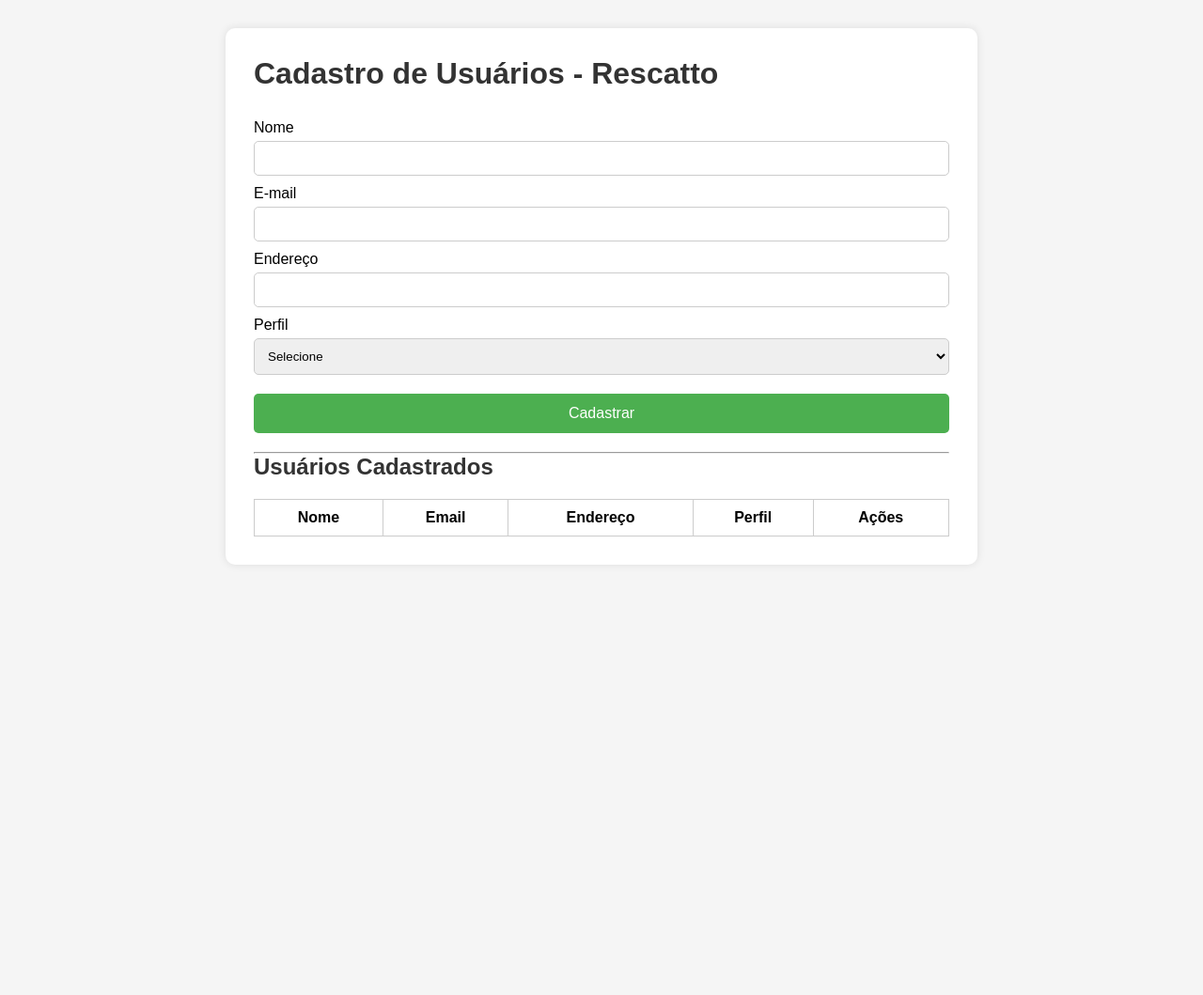
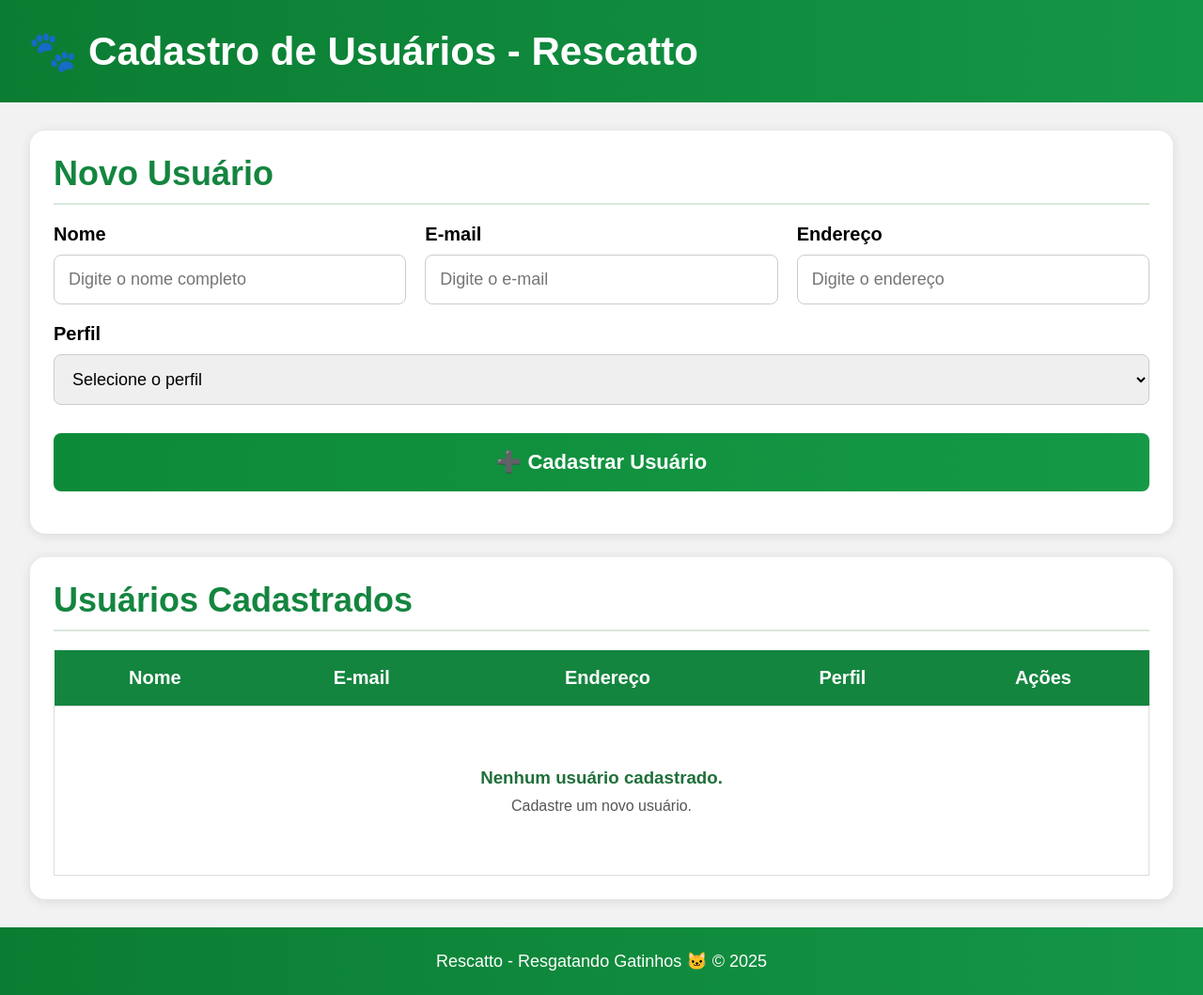
Before and after one commit to Debrah777/Projeto-Integrador, a plain HTML site: page interface/index.html in a window 1280 px wide. Shown: the whole page at 94% size. Before the commit the page ends 800 px from the top, so only its background shows below. Drawn offline with Linux system fonts and the light colour scheme.

Commit message:
hjjasfhfgsahrguh

```diff
--- a/back-end/script.js
+++ b/back-end/script.js
@@ -1,54 +1,80 @@
 const form = document.getElementById("formUsuario");
+
 const tabela = document.getElementById("tabelaUsuarios");
+
 const mensagem = document.getElementById("mensagem");
 
 let usuarios = [];
+
+// CADASTRAR
 
 form.addEventListener("submit", function(event){
 
     event.preventDefault();
 
-    const nome = document.getElementById("nome").value;
-    const email = document.getElementById("email").value;
-    const endereco = document.getElementById("endereco").value;
+    const nome = document.getElementById("nome").value.trim();
+
+    const email = document.getElementById("email").value.trim();
+
+    const endereco = document.getElementById("endereco").value.trim();
+
     const perfil = document.getElementById("perfil").value;
 
     // VALIDAÇÕES
 
-    if(nome === "" || email === "" || endereco === "" || perfil === ""){
+    if(
+        nome === "" ||
+        email === "" ||
+        endereco === "" ||
+        perfil === ""
+    ){
+
         mensagem.innerHTML = "Preencha todos os campos.";
+
         mensagem.style.color = "red";
+
         return;
     }
 
     if(!email.includes("@")){
+
         mensagem.innerHTML = "E-mail inválido.";
+
         mensagem.style.color = "red";
+
         return;
     }
 
-    // VERIFICAR E-MAIL DUPLICADO
+    // VERIFICAR EMAIL DUPLICADO
 
-    const emailExiste = usuarios.find(usuario => usuario.email === email);
+    const emailExiste = usuarios.find(
+        usuario => usuario.email === email
+    );
 
     if(emailExiste){
-        mensagem.innerHTML = "Erro: e-mail já cadastrado.";
+
+        mensagem.innerHTML = "E-mail já cadastrado.";
+
         mensagem.style.color = "red";
+
         return;
     }
 
-    // CADASTRO
+    // OBJETO
 
     const usuario = {
+
         nome,
         email,
         endereco,
         perfil
+
     };
 
     usuarios.push(usuario);
 
     mensagem.innerHTML = "Usuário cadastrado com sucesso.";
+
     mensagem.style.color = "green";
 
     atualizarTabela();
@@ -57,63 +83,120 @@
 
 });
 
+// ATUALIZAR TABELA
+
 function atualizarTabela(){
 
     tabela.innerHTML = "";
 
+    // SEM USUÁRIOS
+
+    if(usuarios.length === 0){
+
+        tabela.innerHTML = `
+
+            <tr class="sem-usuarios">
+
+                <td colspan="5">
+
+                    <div class="vazio">
+
+                        <h3>
+                            Nenhum usuário cadastrado.
+                        </h3>
+
+                        <p>
+                            Cadastre um novo usuário.
+                        </p>
+
+                    </div>
+
+                </td>
+
+            </tr>
+
+        `;
+
+        return;
+    }
+
+    // PREENCHER TABELA
+
     usuarios.forEach((usuario, index) => {
 
         tabela.innerHTML += `
+
             <tr>
+
                 <td>${usuario.nome}</td>
+
                 <td>${usuario.email}</td>
+
                 <td>${usuario.endereco}</td>
+
                 <td>${usuario.perfil}</td>
 
                 <td>
 
-                    <button class="editar" onclick="editarUsuario(${index})">
+                    <button
+                        class="editar"
+                        onclick="editarUsuario(${index})"
+                    >
+
                         Editar
+
                     </button>
 
-                    <button class="excluir" onclick="excluirUsuario(${index})">
+                    <button
+                        class="excluir"
+                        onclick="excluirUsuario(${index})"
+                    >
+
                         Excluir
+
                     </button>
 
                 </td>
 
             </tr>
+
         `;
+    });
+}
 
-    });
-
-}
+// EXCLUIR
 
 function excluirUsuario(index){
 
-    usuarios.splice(index,1);
+    usuarios.splice(index, 1);
 
-    mensagem.innerHTML = "Usuário removido com sucesso.";
+    mensagem.innerHTML = "Usuário removido.";
+
     mensagem.style.color = "green";
 
     atualizarTabela();
+}
 
-}
+// EDITAR
 
 function editarUsuario(index){
 
     const usuario = usuarios[index];
 
     document.getElementById("nome").value = usuario.nome;
+
     document.getElementById("email").value = usuario.email;
+
     document.getElementById("endereco").value = usuario.endereco;
+
     document.getElementById("perfil").value = usuario.perfil;
 
-    usuarios.splice(index,1);
+    usuarios.splice(index, 1);
 
     atualizarTabela();
 
-    mensagem.innerHTML = "Edite os dados e clique em cadastrar novamente.";
-    mensagem.style.color = "blue";
+    mensagem.innerHTML =
+        "Edite os dados e clique em cadastrar.";
 
+    mensagem.style.color = "#2196F3";
 }
--- a/interface/index.html
+++ b/interface/index.html
@@ -1,67 +1,179 @@
 <!DOCTYPE html>
 <html lang="pt-br">
+
 <head>
+
     <meta charset="UTF-8">
     <meta name="viewport" content="width=device-width, initial-scale=1.0">
-    <title>Rescatto - Integração Interface x Banco</title>
 
+    <title>Rescatto</title>
+
+    <!-- CSS -->
     <link rel="stylesheet" href="style.css">
+
 </head>
+
 <body>
 
-    <div class="container">
+    <header>
 
-        <h1>Cadastro de Usuários - Rescatto</h1>
+        <h1>🐾 Cadastro de Usuários - Rescatto</h1>
+
+    </header>
+
+    <main>
+
+        <!-- CARD FORMULÁRIO -->
+
+        <section class="card">
+
+            <h2>Novo Usuário</h2>
 
             <form id="formUsuario">
 
+                <div class="grid">
+
+                    <div class="campo">
+
                         <label>Nome</label>
-            <input type="text" id="nome">
+
+                        <input
+                            type="text"
+                            id="nome"
+                            placeholder="Digite o nome completo"
+                        >
+
+                    </div>
+
+                    <div class="campo">
 
                         <label>E-mail</label>
-            <input type="email" id="email">
+
+                        <input
+                            type="email"
+                            id="email"
+                            placeholder="Digite o e-mail"
+                        >
+
+                    </div>
+
+                    <div class="campo">
 
                         <label>Endereço</label>
-            <input type="text" id="endereco">
+
+                        <input
+                            type="text"
+                            id="endereco"
+                            placeholder="Digite o endereço"
+                        >
+
+                    </div>
+
+                </div>
+
+                <div class="campo campo-full">
 
                     <label>Perfil</label>
+
                     <select id="perfil">
-                <option value="">Selecione</option>
-                <option value="adotante">Adotante</option>
-                <option value="voluntario">Voluntário</option>
-                <option value="doador">Doador</option>
-                <option value="ONG">ONG</option>
+
+                        <option value="">
+                            Selecione o perfil
+                        </option>
+
+                        <option value="adotante">
+                            Adotante
+                        </option>
+
+                        <option value="voluntario">
+                            Voluntário
+                        </option>
+
+                        <option value="doador">
+                            Doador
+                        </option>
+
+                        <option value="ONG">
+                            ONG
+                        </option>
+
                     </select>
 
-            <button type="submit">Cadastrar</button>
+                </div>
+
+                <button type="submit" class="btn-cadastrar">
+
+                    ➕ Cadastrar Usuário
+
+                </button>
 
             </form>
 
             <div id="mensagem"></div>
 
-        <hr>
+        </section>
+
+        <!-- CARD TABELA -->
+
+        <section class="card">
 
             <h2>Usuários Cadastrados</h2>
 
             <table>
+
                 <thead>
+
                     <tr>
+
                         <th>Nome</th>
-                    <th>Email</th>
+                        <th>E-mail</th>
                         <th>Endereço</th>
                         <th>Perfil</th>
                         <th>Ações</th>
+
                     </tr>
+
                 </thead>
 
                 <tbody id="tabelaUsuarios">
 
-            </tbody>
-        </table>
+                    <tr class="sem-usuarios">
+
+                        <td colspan="5">
+
+                            <div class="vazio">
+
+                                <h3>
+                                    Nenhum usuário cadastrado.
+                                </h3>
+
+                                <p>
+                                    Cadastre um novo usuário.
+                                </p>
 
                             </div>
 
-    <script src="script.js"></script>
+                        </td>
+
+                    </tr>
+
+                </tbody>
+
+            </table>
+
+        </section>
+
+    </main>
+
+    <footer>
+
+        Rescatto - Resgatando Gatinhos 🐱 © 2025
+
+    </footer>
+
+    <!-- JS -->
+
+    <script src="../back-end/script.js"></script>
 
 </body>
 </html>
--- a/interface/style.css
+++ b/interface/style.css
@@ -2,63 +2,111 @@
     margin:0;
     padding:0;
     box-sizing:border-box;
-    font-family:Arial;
+    font-family:Arial, Helvetica, sans-serif;
 }
 
 body{
-    background:#f5f5f5;
-    padding:30px;
+    background:#f2f2f2;
 }
 
-.container{
-    width:800px;
-    margin:auto;
-    background:white;
+/* HEADER */
+
+header{
+    background:linear-gradient(90deg,#0b7d32,#149647);
     padding:30px;
-    border-radius:10px;
-    box-shadow:0 0 10px rgba(0,0,0,0.1);
+    color:white;
 }
 
-h1,h2{
-    margin-bottom:20px;
-    color:#333;
+header h1{
+    font-size:42px;
 }
 
-form{
+/* MAIN */
+
+main{
+    width:95%;
+    margin:30px auto;
+}
+
+/* CARD */
+
+.card{
+    background:white;
+    padding:25px;
+    border-radius:16px;
+    margin-bottom:25px;
+    box-shadow:0 2px 12px rgba(0,0,0,0.1);
+}
+
+.card h2{
+    color:#14853f;
+    font-size:36px;
+    margin-bottom:20px;
+    border-bottom:2px solid #d8e8dc;
+    padding-bottom:10px;
+}
+
+/* GRID */
+
+.grid{
+    display:grid;
+    grid-template-columns:1fr 1fr 1fr;
+    gap:20px;
+}
+
+/* CAMPOS */
+
+.campo{
     display:flex;
     flex-direction:column;
 }
 
-label{
-    margin-top:10px;
-    margin-bottom:5px;
+.campo label{
+    margin-bottom:10px;
+    font-size:20px;
+    font-weight:bold;
 }
 
-input, select{
-    padding:10px;
+.campo input,
+.campo select{
+    padding:15px;
     border:1px solid #ccc;
-    border-radius:5px;
+    border-radius:8px;
+    font-size:18px;
 }
 
-button{
+.campo-full{
     margin-top:20px;
-    padding:12px;
-    border:none;
-    background:#4CAF50;
-    color:white;
-    font-size:16px;
-    cursor:pointer;
-    border-radius:5px;
 }
 
-button:hover{
-    background:#45a049;
+/* BOTÃO */
+
+.btn-cadastrar{
+    width:100%;
+    margin-top:30px;
+    padding:18px;
+    border:none;
+    border-radius:8px;
+    background:linear-gradient(90deg,#0d8a37,#159947);
+    color:white;
+    font-size:22px;
+    font-weight:bold;
+    cursor:pointer;
 }
+
+.btn-cadastrar:hover{
+    opacity:0.9;
+}
+
+/* MENSAGEM */
 
 #mensagem{
     margin-top:20px;
+    font-size:20px;
     font-weight:bold;
 }
+
+/* TABELA */
 
 table{
     width:100%;
@@ -66,16 +114,71 @@
     margin-top:20px;
 }
 
-table th, table td{
-    border:1px solid #ccc;
-    padding:10px;
+thead{
+    background:#14853f;
+    color:white;
+}
+
+thead th{
+    padding:18px;
+    font-size:20px;
+}
+
+tbody td{
+    border:1px solid #ddd;
+    padding:16px;
     text-align:center;
 }
 
+/* BOTÕES */
+
 .editar{
     background:#2196F3;
+    color:white;
+    border:none;
+    padding:10px 14px;
+    border-radius:6px;
+    cursor:pointer;
+    margin-right:5px;
 }
 
 .excluir{
     background:#f44336;
+    color:white;
+    border:none;
+    padding:10px 14px;
+    border-radius:6px;
+    cursor:pointer;
 }
+
+/* VAZIO */
+
+.sem-usuarios td{
+    height:180px;
+}
+
+.vazio{
+    display:flex;
+    flex-direction:column;
+    justify-content:center;
+    align-items:center;
+    gap:10px;
+}
+
+.vazio h3{
+    color:#1f6f39;
+}
+
+.vazio p{
+    color:#555;
+}
+
+/* FOOTER */
+
+footer{
+    background:linear-gradient(90deg,#0b7d32,#149647);
+    color:white;
+    text-align:center;
+    padding:25px;
+    font-size:18px;
+}
```
Lines whose indentation alone changed are shown as unchanged.
